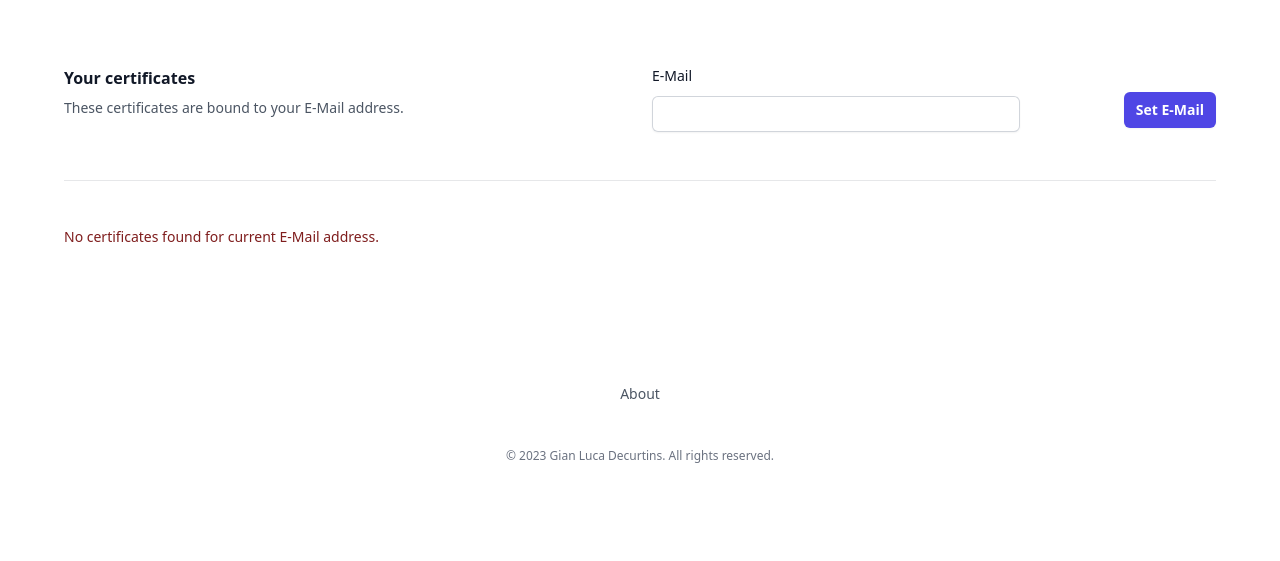
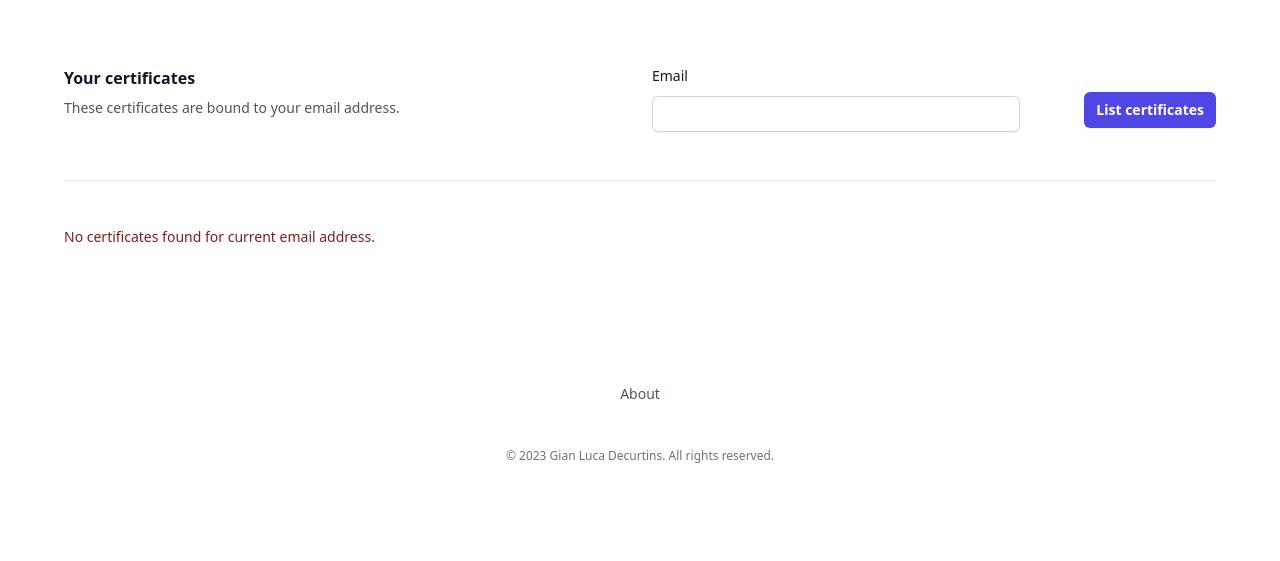
Before and after one commit to decurgia/socialmediatest.ch, a Flask app: page /certificate/ in a window 1280 px wide. Shown: the part 64-625 px from the top of the page. Run offline with Flask 3, Linux system fonts and the light colour scheme; some libraries are stand-ins or nearby versions.

Commit message:
certificate detail

```diff
--- a/container/app/socialmediacert/certificate.py
+++ b/container/app/socialmediacert/certificate.py
@@ -40,3 +40,22 @@ def index():
             ),
         ).fetchall()
     return render_template("certificate/index.html", certificates=certificates)
+
+
+@bp.route("/<int:test_id>")
+def detail(test_id):
+    if "email" in session:
+        import hashlib
+
+        email = session["email"]
+        email_hash = hashlib.sha256(email.encode("utf-8").strip().lower()).hexdigest()
+        db = get_db()
+        certificate = db.execute(
+            "SELECT test.name, test.description, test.number_of_questions, test.pass_quota, certificate.valid_until FROM certificate INNER JOIN test ON certificate.fk_test_id = test.id AND test.locale = ? WHERE email_hash = ? AND fk_test_id = ?",
+            (
+                get_locale(),
+                email_hash,
+                test_id,
+            ),
+        ).fetchone()
+    return render_template("certificate/detail.html", certificate=certificate)
--- a/container/app/socialmediacert/templates/about.html
+++ b/container/app/socialmediacert/templates/about.html
@@ -75,7 +75,7 @@
     from you!
   </p>
   <p class="mb-4">
-    E-Mail:
+    Email:
     <a href="mailto:info@socialmediacert.com">info@socialmediacert.com</a>
   </p>
 </section>
--- a/container/app/socialmediacert/templates/certificate/index.html
+++ b/container/app/socialmediacert/templates/certificate/index.html
@@ -10,7 +10,7 @@ endblock %} {% block content %}
           {{ gettext("Your certificates") }}
         </h2>
         <p class="mt-1 text-sm leading-6 text-gray-600">
-          {{ gettext("These certificates are bound to your E-Mail address.") }}
+          {{ gettext("These certificates are bound to your email address.") }}
         </p>
       </div>
 
@@ -18,7 +18,7 @@ endblock %} {% block content %}
         <label
           for="email"
           class="block text-sm font-medium leading-6 text-gray-900"
-          >{{ gettext("E-Mail") }}</label
+          >{{ gettext("Email") }}</label
         >
         <div class="mt-2">
           <div
@@ -35,12 +35,12 @@ endblock %} {% block content %}
           </div>
         </div>
       </div>
-      <div class="mt-6 flex items-center justify-end gap-x-6">
+      <div class="sm:col-span-1 mt-6 flex items-center justify-end gap-x-6">
         <button
           type="submit"
           class="rounded-md bg-indigo-600 px-3 py-2 text-sm font-semibold text-white shadow-sm hover:bg-indigo-500 focus-visible:outline focus-visible:outline-2 focus-visible:outline-offset-2 focus-visible:outline-indigo-600"
         >
-          {{ gettext("Set E-Mail") }}
+          {{ gettext("List certificates") }}
         </button>
       </div>
     </div>
@@ -65,6 +65,9 @@ endblock %} {% block content %}
               >
                 {{ gettext("Valid until") }}
               </th>
+              <th scope="col" class="relative py-3.5 pl-3 pr-4 sm:pr-0">
+                <span class="sr-only">{{ gettext("Action") }}</span>
+              </th>
             </tr>
           </thead>
           <tbody class="divide-y divide-gray-200">
@@ -81,13 +84,22 @@ endblock %} {% block content %}
               <td class="whitespace-nowrap px-3 py-4 text-sm text-gray-500">
                 {{ certificate['valid_until']|dateformat('long') }}
               </td>
+              <td
+                class="whitespace-nowrap py-4 pl-3 pr-4 text-right text-sm font-medium sm:pr-0"
+              >
+                <a
+                  href="{{ url_for('certificate.detail', test_id=certificate['id']) }}"
+                  class="text-indigo-600 hover:text-indigo-900"
+                  >{{ gettext("Show certificate") }}</a
+                >
+              </td>
             </tr>
             {% endfor %}
           </tbody>
         </table>
         {% else %}
         <div class="py-3.5 pl-4 pr-3 text-left text-sm text-red-900 sm:pl-0">
-          {{ gettext("No certificates found for current E-Mail address.") }}
+          {{ gettext("No certificates found for current email address.") }}
         </div>
         {% endif %}
       </div>
--- a/container/app/socialmediacert/test.py
+++ b/container/app/socialmediacert/test.py
@@ -40,7 +40,7 @@ def detail(test_id):
 @bp.route("/<int:test_id>/start", methods=("GET", "POST"))
 def start(test_id):
     if request.method == "POST":
-        # get E-Mail from the form
+        # get email from the form
         email = request.form["email"]
         if not email:
             session.clear()
```
Also changed, not shown: container/app/socialmediacert/templates/certificate/detail.html (added, +58 -0 lines), container/app/socialmediacert/templates/test/result.html (+2 -2 lines), container/app/socialmediacert/templates/test/start.html (+8 -6 lines), container/app/socialmediacert/translations/de/LC_MESSAGES/messages.po, 1 other file.
